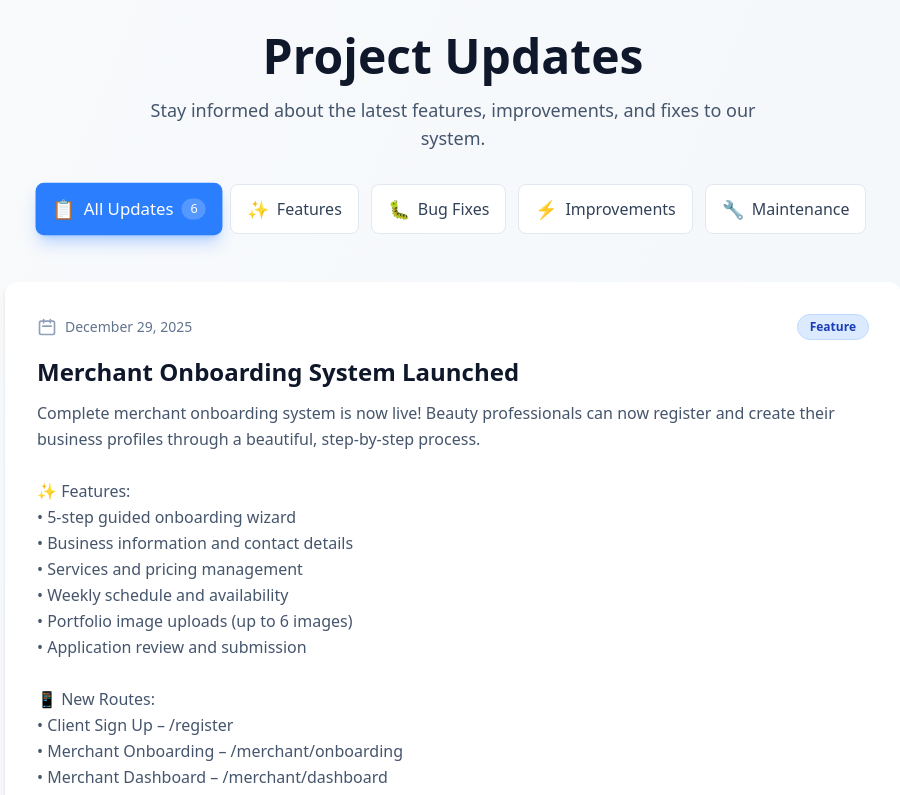
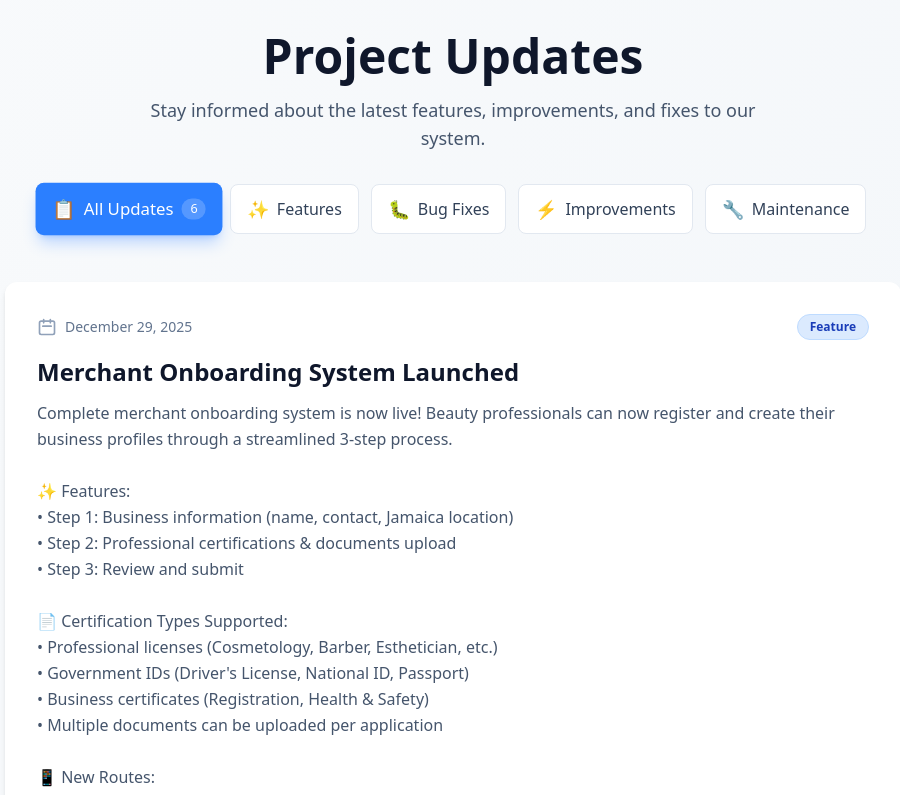
Before and after one commit to KayviaHarriott/chair-share, a React (Vite) app: page /updates in a window 1280 px wide. Shown: the top 795 px of the page, without its empty margins (187-1087 px from the left). Built offline with nearby package versions, Linux system fonts and the light colour scheme.

Commit message:
docs: Update merchant onboarding description for 3-step process

```diff
--- a/src/assets/UpdatesData.ts
+++ b/src/assets/UpdatesData.ts
@@ -2,15 +2,18 @@ export const UPDATES = [
   {
     date: "2025-12-29",
     title: "Merchant Onboarding System Launched",
-    description: `Complete merchant onboarding system is now live! Beauty professionals can now register and create their business profiles through a beautiful, step-by-step process.
+    description: `Complete merchant onboarding system is now live! Beauty professionals can now register and create their business profiles through a streamlined 3-step process.
 
 ✨ Features:
-• 5-step guided onboarding wizard
-• Business information and contact details
-• Services and pricing management
-• Weekly schedule and availability
-• Portfolio image uploads (up to 6 images)
-• Application review and submission
+• Step 1: Business information (name, contact, Jamaica location)
+• Step 2: Professional certifications & documents upload
+• Step 3: Review and submit
+
+📄 Certification Types Supported:
+• Professional licenses (Cosmetology, Barber, Esthetician, etc.)
+• Government IDs (Driver's License, National ID, Passport)
+• Business certificates (Registration, Health & Safety)
+• Multiple documents can be uploaded per application
 
 📱 New Routes:
 • Client Sign Up – /register
@@ -23,7 +26,7 @@ export const UPDATES = [
 • Mobile-responsive design
 • Success confirmation screen
 
-After submission, applications are reviewed within 1-2 business days, and merchants receive email notifications.`,
+After submission, applications are reviewed within 1-2 business days, and merchants receive email notifications. Services, pricing, hours, and portfolio can be set up later in the dashboard.`,
     type: "feature",
     links: [
       { label: "Become a Merchant", path: "/merchant/onboarding" },
```
